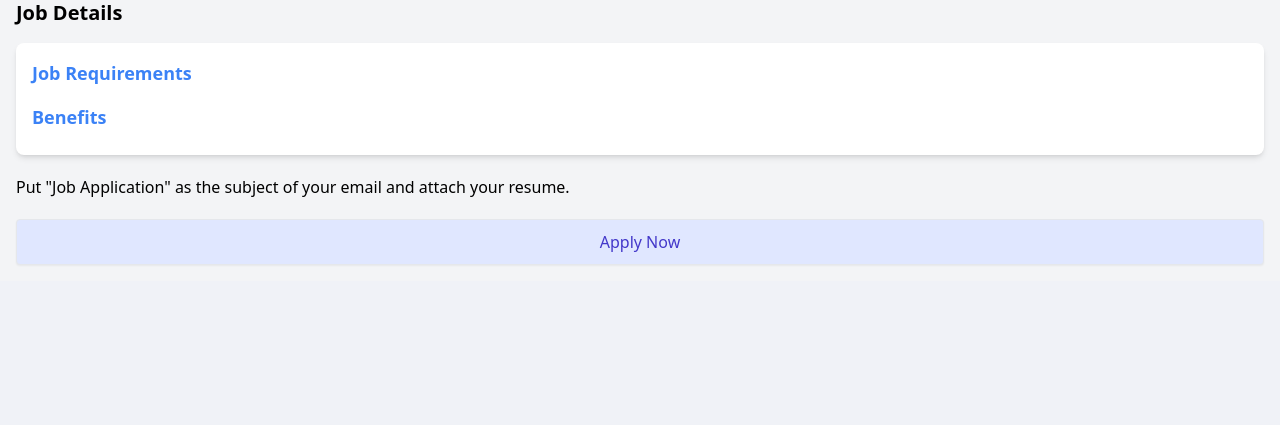
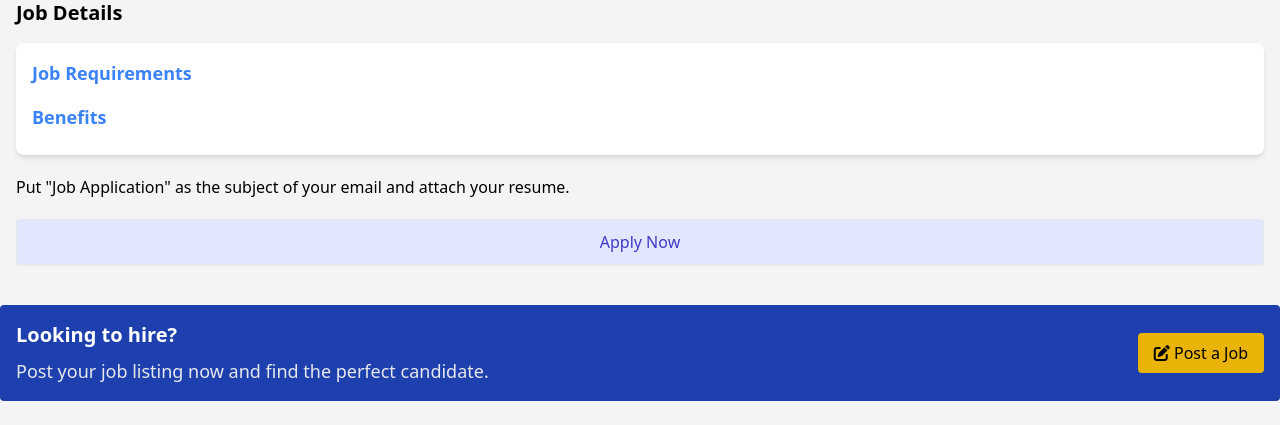
Before and after one commit to behnamhamidi1991/workopia-v2, a PHP site: page /listings/show in a window 1280 px wide. Shown: the part 525-950 px from the top of the page. Before the commit the page ends 789 px from the top, so only its background shows below. Run offline with PHP 8.4, Linux system fonts and the light colour scheme; data that the repository does not hold is empty.

Commit message:
Final Refactor Done

```diff
--- a/App/controllers/ListingController.php
+++ b/App/controllers/ListingController.php
@@ -167,6 +167,7 @@ class ListingController {
      * @return void
      */
     public function edit ($params) {
+
         $id = $params['id'] ?? '';
 
         $params = [
@@ -178,6 +179,12 @@ class ListingController {
         if (!$listing) {
             ErrorController::notFound('Listing not found!');
             return;
+        }
+
+           // Authorization
+           if (!Authorization::isOwner($listing->user_id)) {
+            Session::setFlashMessage('error_message', 'You are not authorized to update this listing!');
+            return redirect('/listings/' . $listing->id);
         }
 
         loadView('listings/edit', [
@@ -203,6 +210,12 @@ class ListingController {
         if (!$listing) {
             ErrorController::notFound('Listing not found!');
             return;
+        }
+
+        // Authorization
+        if (!Authorization::isOwner($listing->user_id)) {
+            Session::setFlashMessage('error_message', 'You are not authorized to update this listing!');
+            return redirect('/listings/' . $listing->id);
         }
 
         $allowedFields = ['title', 'description', 'salary', 'tags', 'company', 'address', 'city', 'state', 'phone', 'email', 'requirements', 'benefits'];
--- a/App/views/listings/show.view.php
+++ b/App/views/listings/show.view.php
@@ -1,8 +1,3 @@
-<?php
-      use Framework\Session;
-?>
-
-
 <?php loadPartial('head'); ?>
 <?php loadPartial('navbar'); ?>
 <?php loadPartial('top-banner'); ?>
@@ -16,7 +11,7 @@
         Back To Listings
       </a>
       <div class="flex space-x-4 ml-4">
-      <?php if (Session::has('user')) : ?>
+      <?php if (Framework\Authorization::isOwner($listing->user_id)) : ?>
         <a href="/listings/edit/<?= $listing->id ?>" class="px-4 py-2 bg-blue-500 hover:bg-blue-600 text-white rounded">Edit</a>
         <!-- Delete Form -->
         <form method="POST">
@@ -72,3 +67,7 @@
         Apply Now
       </a>
     </section>
+
+
+<?php loadPartial('bottom-banner'); ?>
+<?php loadPartial('footer'); ?>
```
